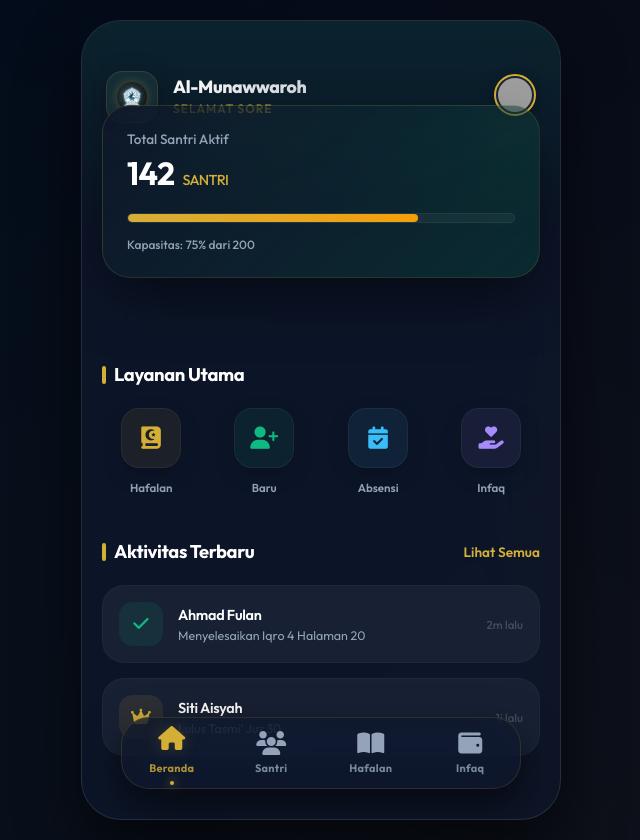
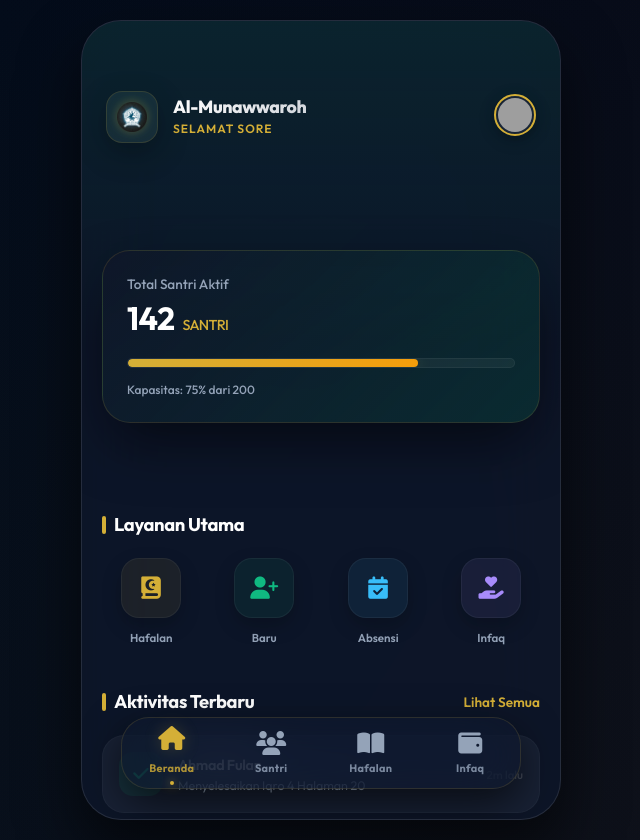
Before and after one commit to develzy/al-munawwaroh, a Next.js app: page / in a window 1280 px wide. Shown: the whole page, without its empty margins (319-959 px from the left). Built offline with nearby package versions, Linux system fonts and the light colour scheme; grey boxes are pictures that could not be loaded.

Commit message:
UI Fix: Resolve overlapping header and hero card components

```diff
--- a/src/app/page.module.css
+++ b/src/app/page.module.css
@@ -34,18 +34,19 @@
 
 /* Header */
 .header {
-    padding: 50px 24px 90px 24px;
+    padding: 70px 24px 160px 24px;
     background: linear-gradient(180deg, rgba(6, 95, 70, 0.2) 0%, transparent 100%);
     position: relative;
-    margin-bottom: 50px;
+    margin-bottom: 80px;
 }
 
 .headerContent {
     display: flex;
     justify-content: space-between;
     align-items: center;
-    margin-bottom: 30px;
+    margin-bottom: 60px;
 }
+
 
 .logoArea {
     display: flex;
@@ -112,7 +113,7 @@
     position: absolute;
     left: 20px;
     right: 20px;
-    bottom: -35px;
+    bottom: -60px;
     box-shadow: 0 25px 60px -12px rgba(0, 0, 0, 0.6);
     z-index: 2;
 }
```
